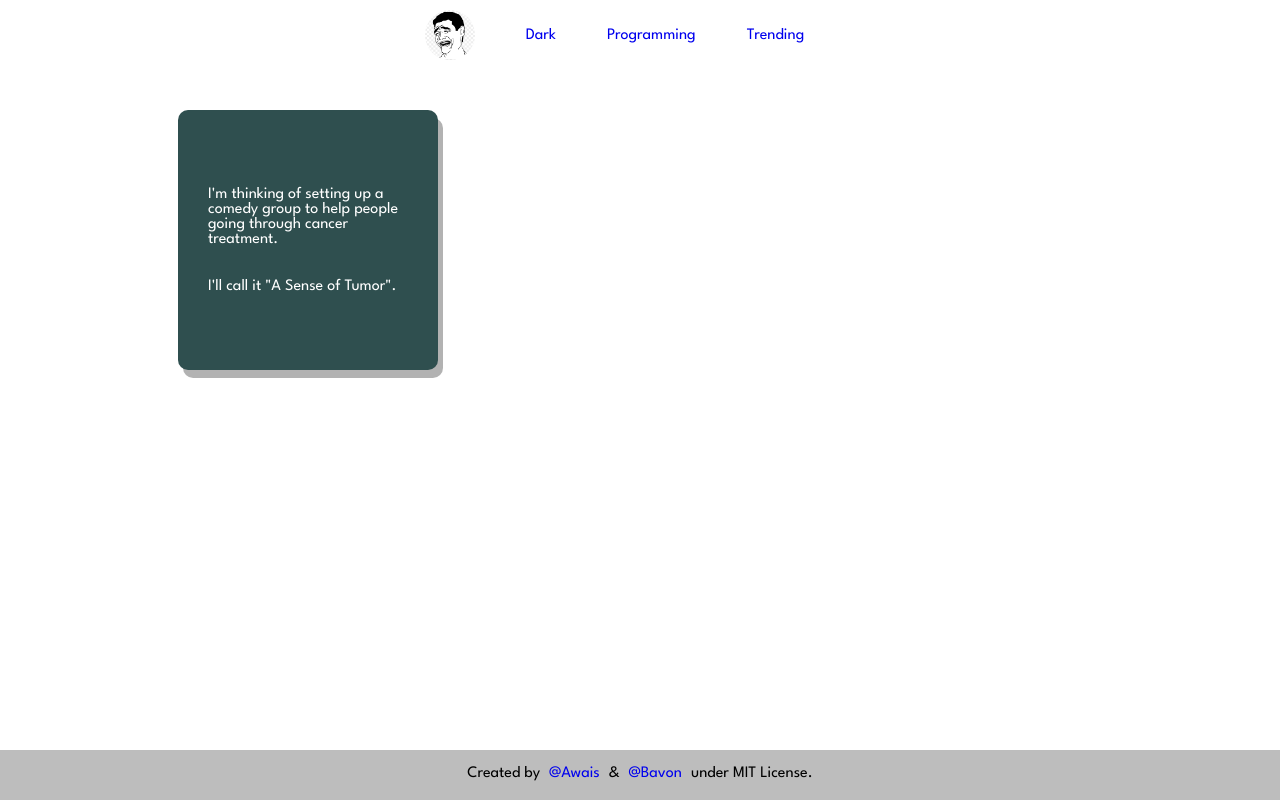
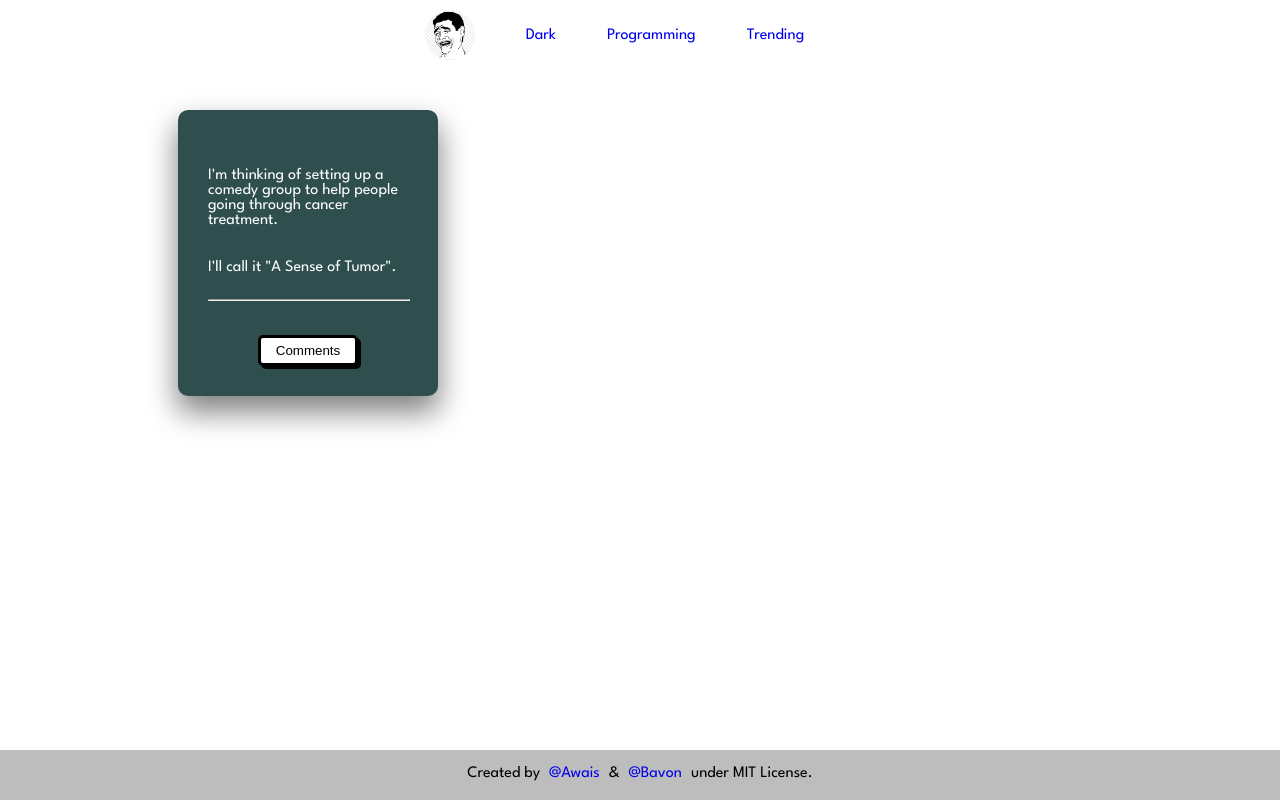
Before and after one commit to awais-amjed/giggy, a website built with webpack: page src/index.html in a window 1280 px wide. Built offline with nearby package versions, Linux system fonts and the light colour scheme.

Commit message:
Add Button and Update Joke Card Design

```diff
--- a/src/index.html
+++ b/src/index.html
@@ -23,10 +23,12 @@
 	<body>
 		<section id="jokes-list">
 			<div class="joke-card">
-				<div class="joke-background">
+				<div class="joke-text">
 					<p>I'm thinking of setting up a comedy group to help people going through cancer treatment.</p>
 					<p>I'll call it "A Sense of Tumor".</p>
+					<hr>
 				</div>
+				<button>Comments</button>
 			</div>
 		</section>
 	</body>
--- a/src/style.css
+++ b/src/style.css
@@ -39,19 +39,40 @@ a:hover {
 }
 
 .joke-card {
+  background-color: darkslategrey;
   color: white;
+  display: flex;
+  width: 200px;
+  flex-direction: column;
+  align-items: center;
+  box-shadow: 0 15px 30px 1px grey;
+  border-radius: 10px;
+  padding: 30px;
+  transition: 300ms;
+  gap: 15px;
 }
 
-.joke-background {
-  background-color: darkslategrey;
-  border-radius: 10px;
-  padding: 30px;
+.joke-card hr {
+  width: 100%;
+}
+
+.joke-card button {
+  padding: 5px 15px;
+  border-radius: 5px;
+  border: 3px solid black;
+  background-color: white;
+  box-shadow: 3px 3px black;
+}
+
+.joke-text {
+  height: 180px;
   display: flex;
   flex-direction: column;
   justify-content: center;
-  height: 200px;
-  width: 200px;
-  box-shadow: 5px 8px rgba(0, 0, 0, 0.3);
+}
+
+.joke-card:hover {
+  transform: scale(1.05);
 }
 
 footer {
```
